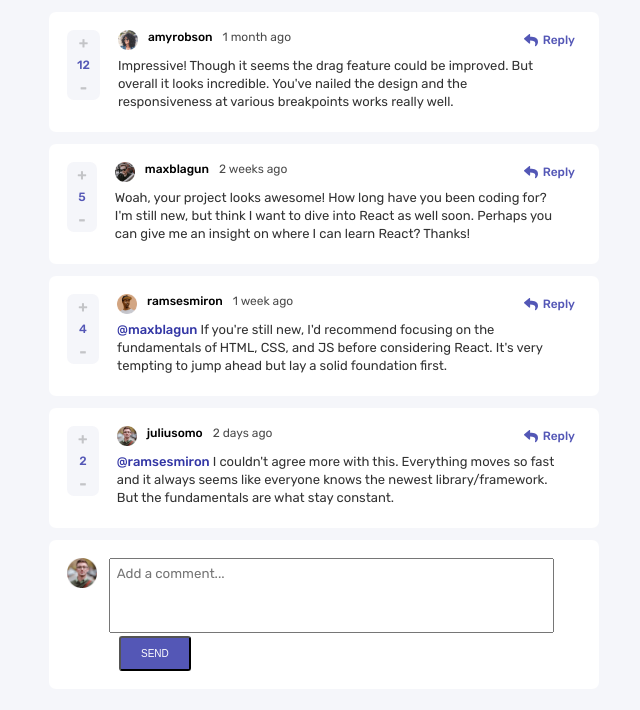
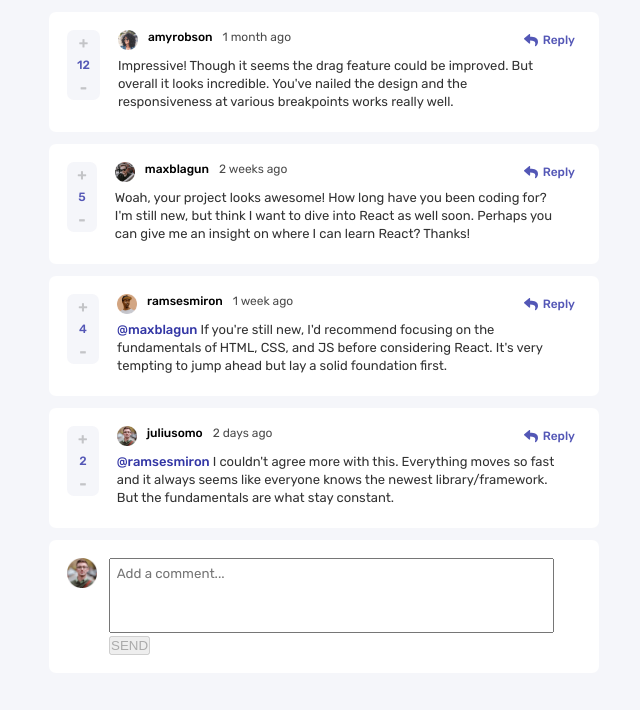
Before and after one commit to doganeraylin/interactive-comments-react, a React (Vite) app: page / in a window 1280 px wide. Shown: the top 710 px of the page, without its empty margins (316-956 px from the left). Built offline with nearby package versions, Linux system fonts and the light colour scheme.

Commit message:
disable buttons feature added

```diff
--- a/src/components/AddComment.jsx
+++ b/src/components/AddComment.jsx
@@ -34,9 +34,9 @@ const AddComment = ()  => {
         setSubmittedComments(updatedComments)
     }
 
-    function handleToggle () {
+    function handleModalToggle () {
       setIsModalOpen(!isModalOpen)
-  }
+    }
 
     return (
       <>
@@ -49,7 +49,7 @@ const AddComment = ()  => {
               img={comment.img}
               username={comment.username}
               counter={comment.counter}
-              handleToggle={handleToggle}
+              handleToggle={handleModalToggle}
              />
           ))}
         </div>
@@ -57,7 +57,7 @@ const AddComment = ()  => {
         {isModalOpen && submittedComments.map((comment, index) => (
             <DeleteModal
               key={index}
-              cancelDelete = {handleToggle}
+              cancelDelete = {handleModalToggle}
               deleteComment={() => deleteComments(comment.id)}
             />
         ))}
@@ -75,7 +75,7 @@ const AddComment = ()  => {
               value={value}
             >
             </textarea>
-            <button type="submit" className="send-btn">SEND</button>
+            <button type="submit" disabled={!value} className={!value ? "disabled-btn" : "send-btn"}>SEND</button>
           </form>
         </div>
       </>
```
